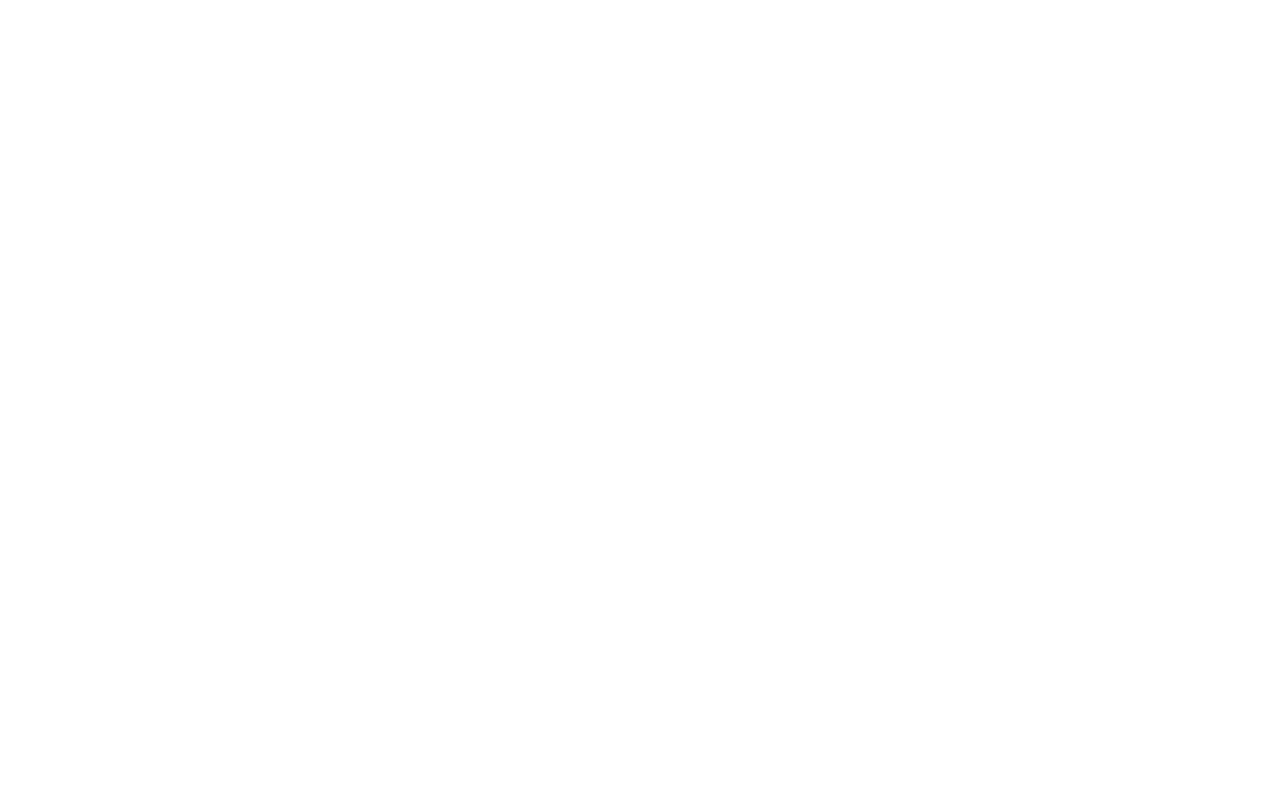
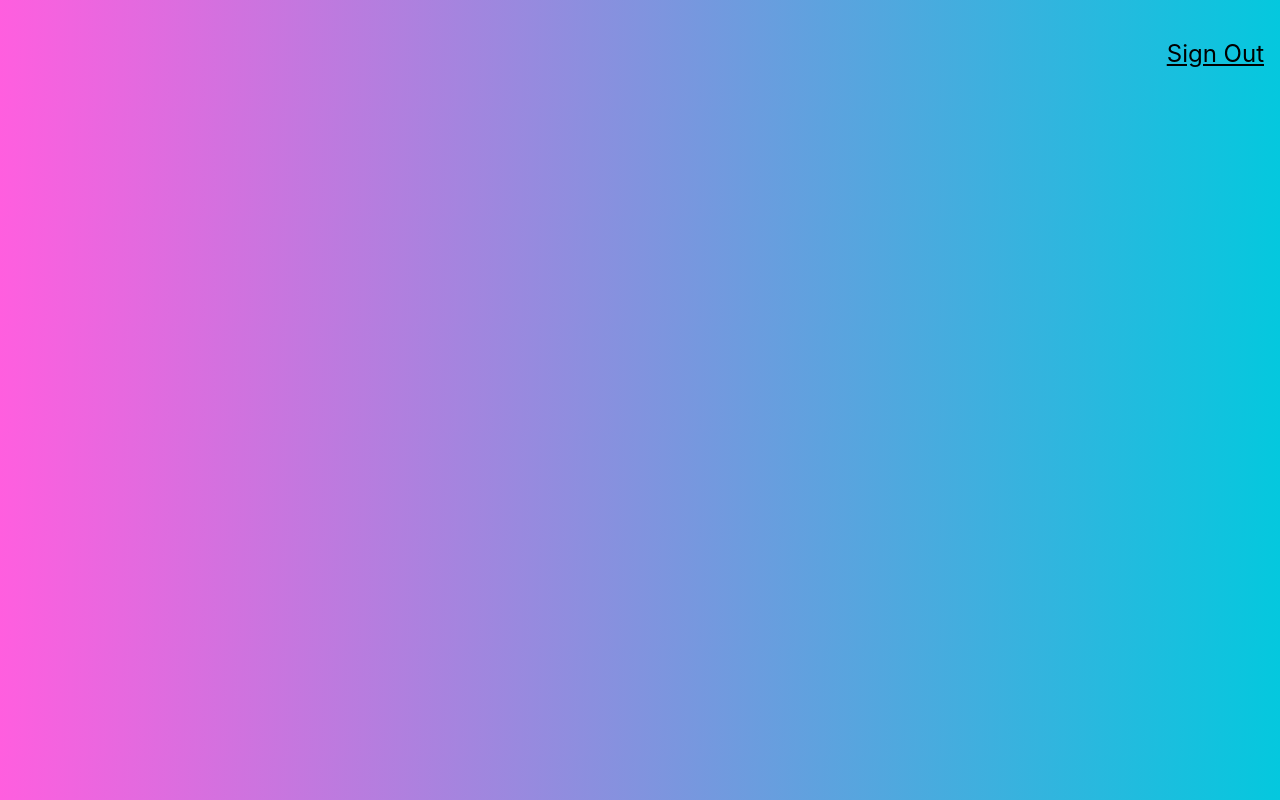
Before and after one commit to chelseapang/facerecognitionbrain, a React (Create React App) app: page / in a window 1280 px wide. Built offline with nearby package versions, Linux system fonts and the light colour scheme.

Commit message:
adding sign out for navigation component and gradient background

```diff
--- a/package.json
+++ b/package.json
@@ -8,7 +8,8 @@
     "@testing-library/user-event": "^13.5.0",
     "react": "^18.2.0",
     "react-dom": "^18.2.0",
-    "react-scripts": "5.0.1",
+    "react-scripts": "^5.0.1",
+    "tachyons": "^4.12.0",
     "web-vitals": "^2.1.4"
   },
   "scripts": {
--- a/src/App.js
+++ b/src/App.js
@@ -1,9 +1,13 @@
 import './App.css';
+import Navigation from './components/Navigation/Navigation';
 
 function App() {
   return (
     <div className="App">
-
+      <Navigation />
+      {/*<Logo />
+      <ImageLinkForm />
+      <FaceRecognition />*/}
     </div>
   );
 }
--- /dev/null
+++ b/src/components/Navigation/Navigation.js
@@ -0,0 +1,11 @@
+import React from 'react';
+
+const Navigation = () => {
+    return (
+        <nav style={{display: 'flex', justifyContent: 'flex-end'}}>
+            <p className='f3 link dim black underline pa3 pointer'>Sign Out</p>
+        </nav>
+    )
+}
+
+export default Navigation;
--- a/src/index.css
+++ b/src/index.css
@@ -3,6 +3,7 @@ body {
   font-family: -apple-system, BlinkMacSystemFont, 'Segoe UI', 'Roboto', 'Oxygen',
     'Ubuntu', 'Cantarell', 'Fira Sans', 'Droid Sans', 'Helvetica Neue',
     sans-serif;
+    background: linear-gradient(89deg, #FF5EDF 0%, #04C8DE 100%);
   -webkit-font-smoothing: antialiased;
   -moz-osx-font-smoothing: grayscale;
 }
--- a/src/index.js
+++ b/src/index.js
@@ -3,6 +3,7 @@ import ReactDOM from 'react-dom/client';
 import './index.css';
 import App from './App';
 import reportWebVitals from './reportWebVitals';
+import 'tachyons';
 
 const root = ReactDOM.createRoot(document.getElementById('root'));
 root.render(
```
Also changed, not shown: 1 other file (tests, documents, lock files or other folders).
